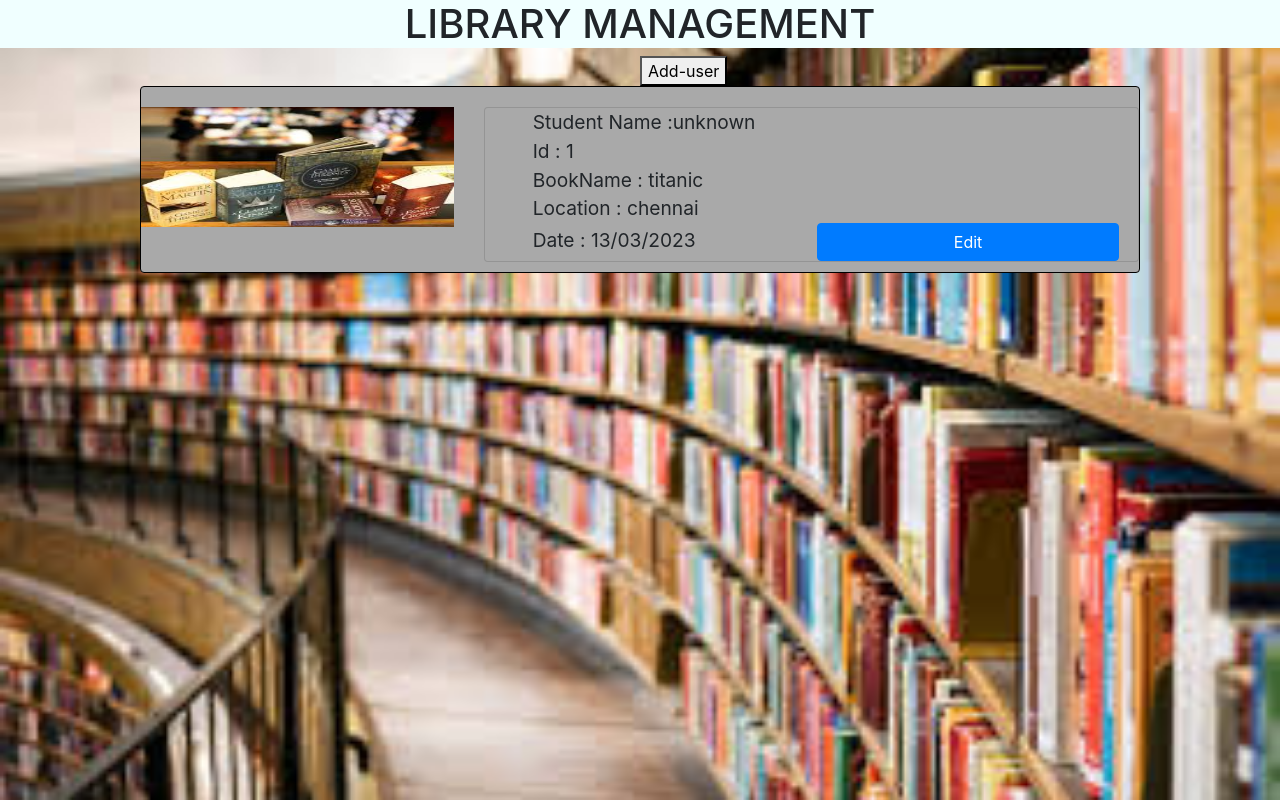
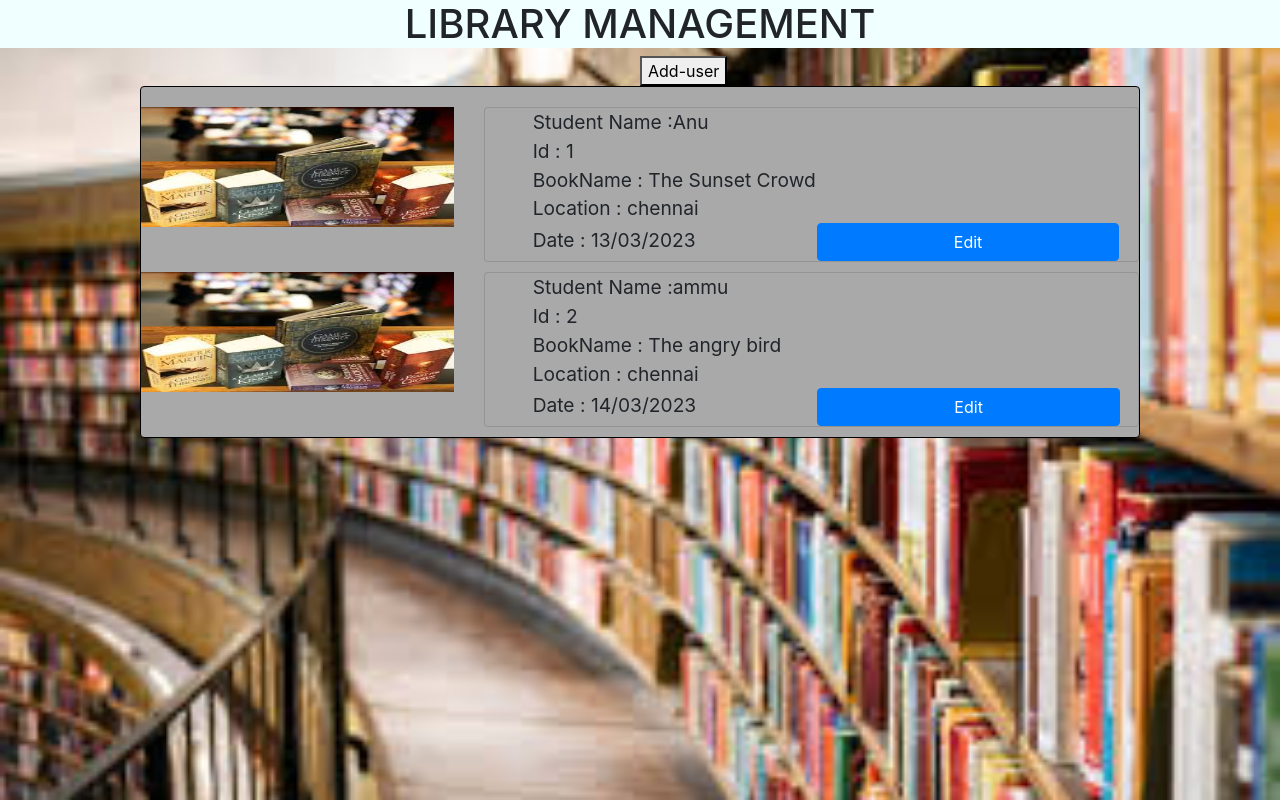
Before and after one commit to Anuanushree/react-project, a React (Create React App) app: page / in a window 1280 px wide. Built offline with nearby package versions, Linux system fonts and the light colour scheme.

Commit message:
library task

```diff
--- a/src/components/create.js
+++ b/src/components/create.js
@@ -38,7 +38,7 @@ function Create({ library, setLibrary }) {
             }
             console.log(values)
             setLibrary(library.concat(object));
-            navigate('/read')
+            navigate('/')
         }
     })
 
--- a/src/index.js
+++ b/src/index.js
@@ -5,10 +5,17 @@ import App from './App';
 const library = [
   {
     id: 1,
-    Name: 'unknown',
-    bookName: 'titanic',
+    Name: 'Anu',
+    bookName: 'The Sunset Crowd',
     location: 'chennai',
     date: '13/03/2023',
+  },
+  {
+    id: 2,
+    Name: 'ammu',
+    bookName: 'The angry bird',
+    location: 'chennai',
+    date: '14/03/2023',
   },
 ];
 
```
